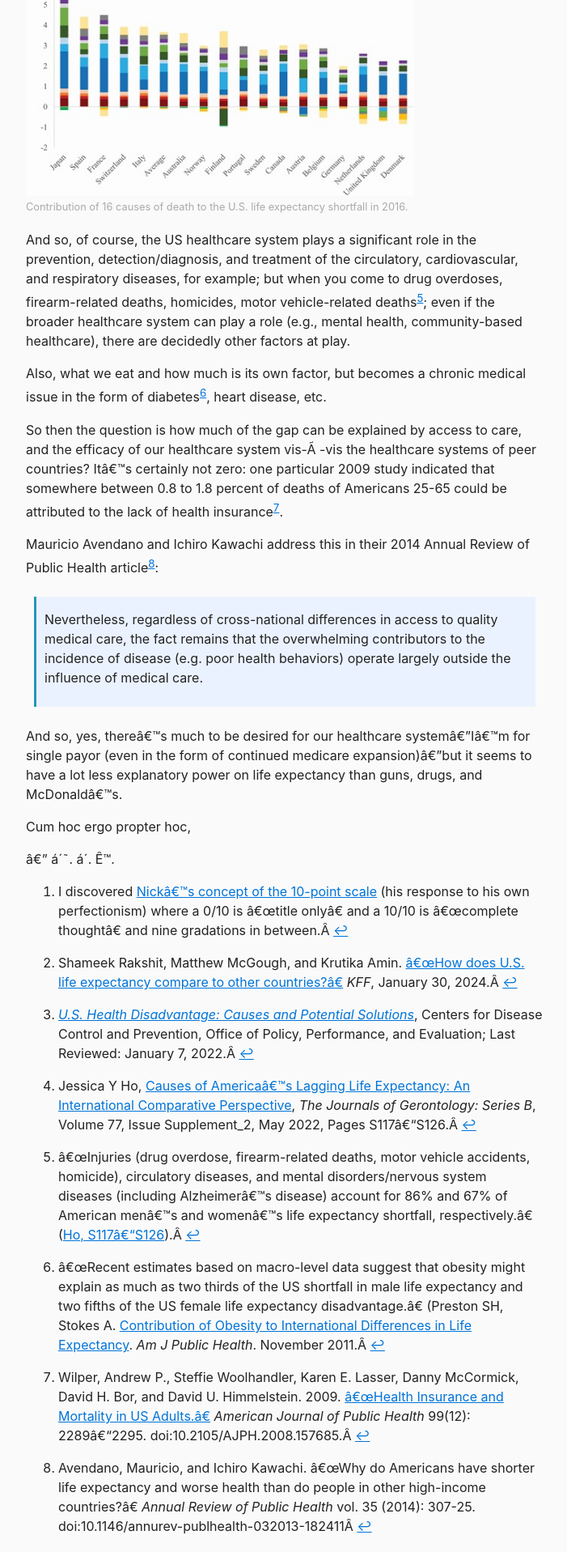
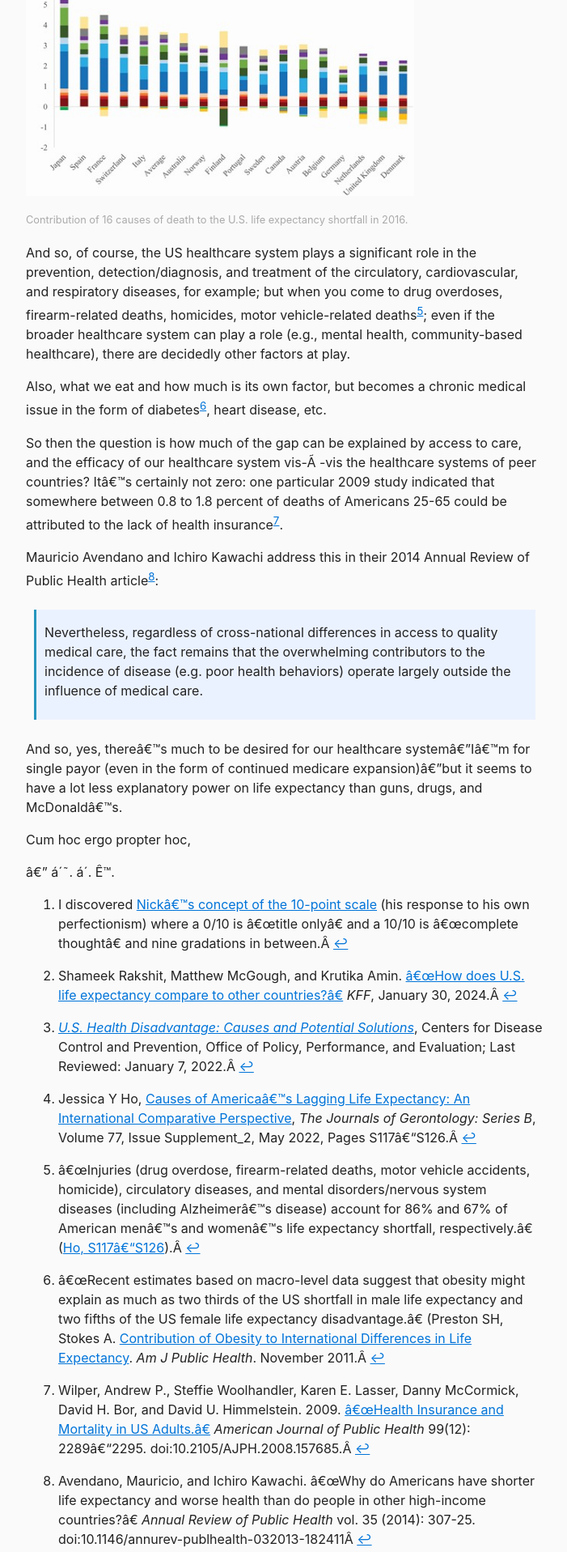
Before and after one commit to berensp/berensp.github.io, a Jekyll site: the page built from _posts/2024-02-29-us-life-expectancy.md, in a window 1280 px wide. Shown: the part 1771-3688 px from the top of the page at 81% size, without its empty margins (288-989 px from the left). Built offline with Jekyll 4.4.1, drawn with Linux system fonts in a browser that asks for light colours; a script that is not in the unit is left out.

Commit message:
Update 2024-02-29-us-life-expectancy.md

```diff
--- a/_posts/2024-02-29-us-life-expectancy.md
+++ b/_posts/2024-02-29-us-life-expectancy.md
@@ -29,7 +29,7 @@ It occurred to me as she was talking that a good portion of the delta in life ex
 [^4]: Jessica Y Ho, [Causes of America's Lagging Life Expectancy: An International Comparative Perspective](https://doi.org/10.1093/geronb/gbab129), *The Journals of Gerontology: Series B*, Volume 77, Issue Supplement_2, May 2022, Pages S117–S126.
 
 ![16 causes](/assets/images/16contributors.jpeg)
-<span class="muted small">Contribution of 16 causes of death to the U.S. life expectancy shortfall in 2016.</span>
+<p><span class="muted small">Contribution of 16 causes of death to the U.S. life expectancy shortfall in 2016.</span></p>
 
 And so, of course, the US healthcare system plays a significant role in the prevention, detection/diagnosis, and treatment of the circulatory, cardiovascular, and respiratory diseases, for example; but when you come to drug overdoses, firearm-related deaths, homicides, motor vehicle-related deaths[^5]; even if the broader healthcare system can play a role (e.g., mental health, community-based healthcare), there are decidedly other factors at play.
 
```
